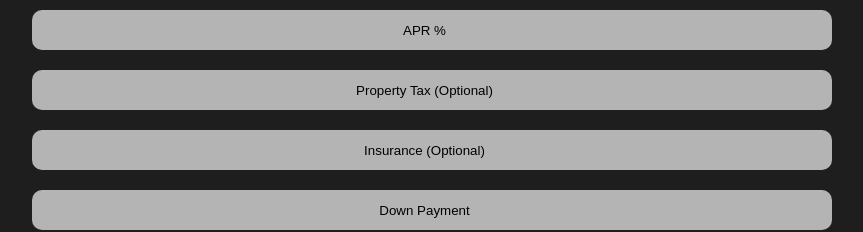
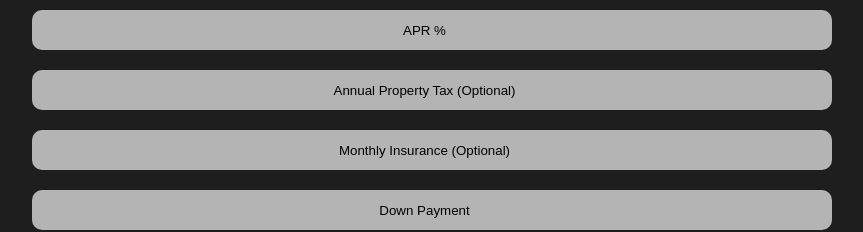
Before and after one commit to MichaelCostanzaJr/financial_planner, a React (Create React App) app in the folder Financial_planner_frontend/: page /mortgage-calculator in a window 1280 px wide. Shown: the part 332-564 px from the top of the page, without its empty margins (208-1071 px from the left). Built offline with nearby package versions, Linux system fonts and the light colour scheme.

Commit message:
small fix to mortgage calc placeholders

```diff
--- a/Financial_planner_frontend/src/pages/mortgageCalc.jsx
+++ b/Financial_planner_frontend/src/pages/mortgageCalc.jsx
@@ -62,40 +62,21 @@ const MortgageCalculator = () => {
             mortgageInsurance = parseFloat(0)
         }
 
-
-
         let interest = (parseFloat(interestRate) / 12) / 100
 
         let newPropertyTax = (parseFloat(propertyTax) / 12)
 
-        // console.log("Principle: " + [principle] + " " + principle.type)
-        // console.log("term: " + term + " " )
-        // console.log("interestRate: " + interestRate + " " + interestRate.type)
-        // console.log("propertyTax: " + propertyTax + " " + propertyTax.type)
-        // console.log("insurance: " + insurance + " " + insurance.type)
-        // console.log("downPayment: " + downPayment + " " + downPayment.type)
-
-        console.log(principle)
-        let newPrinciple = principle - downPayment + propertyTax + mortgageInsurance
-        console.log(newPrinciple)
+        let newPrinciple = principle - downPayment + newPropertyTax + mortgageInsurance
 
         let newTerm = term * 12
 
         let i1 = Math.pow(1 + interest, newTerm)
 
-        // Original math equation
-        // m = P [interest(1+interst)^newTerm] / [(1+interest)^ newTerm - 1]
-
-
         wmortgagePayment = newPrinciple * (interest * i1)/(i1 - 1)
-
 
         let newMortgagePayment = wmortgagePayment + insurance
 
-        console.log(newMortgagePayment)
-
         setMortgagePayment(parseFloat(newMortgagePayment.toFixed(2)))
-        console.log(mortgageRow)
 
 
 
@@ -114,8 +95,8 @@ const MortgageCalculator = () => {
                     <option value={15}>15 Year</option>
                 </select>
                 <input name="interest_rate" type="number" step={'0.01'} placeholder="APR %" onChange={onChangeMortgage}/>
-                <input name="property_tax" type="number" step={'0.01'} placeholder="Property Tax (Optional)" onChange={onChangeMortgage}/>
-                <input name="insurance" type="number" step={'0.01'} placeholder="Insurance (Optional)" onChange={onChangeMortgage}/>
+                <input name="property_tax" type="number" step={'0.01'} placeholder="Annual Property Tax (Optional)" onChange={onChangeMortgage}/>
+                <input name="insurance" type="number" step={'0.01'} placeholder="Monthly Insurance (Optional)" onChange={onChangeMortgage}/>
                 <input name="down_payment" type="number" step={'0.01'} placeholder="Down Payment" onChange={onChangeMortgage}/>
                 <select name="va_loan" className="dropdown" onChange={onChangeMortgage}>
                     <option value="">VA Loan?</option>
```
